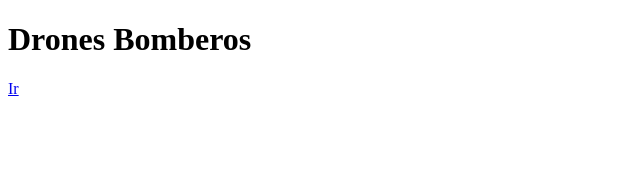
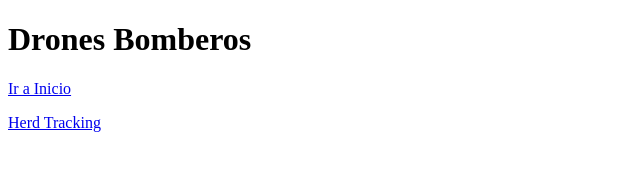
Before and after one commit to dbvd28/pw1_202403_s, a plain HTML site: page Tech_for_eco/fire_fighters_dron.html in a window 1280 px wide. Shown: the whole page, without its empty margins (0-640 px from the left). Drawn offline with Linux system fonts and the light colour scheme.

```diff
--- a/Tech_for_eco/fire_fighters_dron.html
+++ b/Tech_for_eco/fire_fighters_dron.html
@@ -5,6 +5,7 @@
 </head>
 <body>
     <h1>Drones Bomberos</h1>
-    <p><a href="../index.html">Ir</a></p>
+    <p><a href="../index.html">Ir a Inicio</a></p>
+    <p><a href="../Tech_for_mnt/herd_tracking_beacons.html">Herd Tracking</a></p>
 </body>
 </html>
```
Also changed, not shown: index.html (+1 -1 lines).
